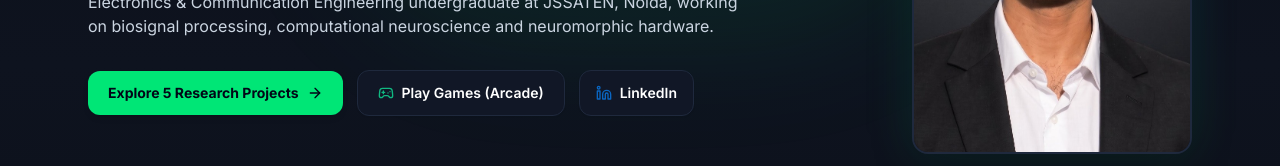
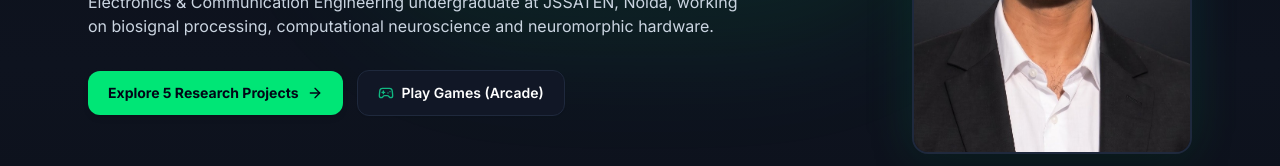
Before and after one commit to Mukesh-Yadav-4/Portfolio_Mukesh_Yadav, a Next.js app: page / in a window 1280 px wide. Shown: the part 362-528 px from the top of the page. Built offline with nearby package versions, Linux system fonts and the light colour scheme.

Commit message:
Remove LinkedIn button from hero banner CTAs while retaining in top navbar and footer

```diff
--- a/src/components/EcgHeroBanner.tsx
+++ b/src/components/EcgHeroBanner.tsx
@@ -1,7 +1,7 @@
 "use client";
 
 import React, { useEffect, useRef, useState } from "react";
-import { ArrowRight, Download, Github, Linkedin, Award, Activity, Gamepad2, ExternalLink, CheckCircle2 } from "lucide-react";
+import { ArrowRight, Download, Github, Award, Activity, Gamepad2, ExternalLink, CheckCircle2 } from "lucide-react";
 import wesadRawData from "@/data/wesad_ecg_samples.json";
 
 export default function EcgHeroBanner() {
@@ -247,16 +247,6 @@ export default function EcgHeroBanner() {
                 <Gamepad2 className="w-4 h-4 text-emerald-500" />
                 <span>Play Games (Arcade)</span>
               </a>
-              <a
-                href="https://www.linkedin.com/in/mukesh-yadav-4131563ba/"
-                target="_blank"
-                rel="noopener noreferrer"
-                className="inline-flex items-center gap-2 px-4 py-3 rounded-xl bg-white dark:bg-[#111726] hover:bg-blue-50 dark:hover:bg-blue-900/20 text-slate-800 dark:text-white hover:text-blue-600 dark:hover:text-blue-400 border border-slate-200 dark:border-[#1F293D] hover:border-blue-400/40 text-sm font-semibold transition-all shadow-sm"
-                title="Connect on LinkedIn"
-              >
-                <Linkedin className="w-4 h-4 text-[#0A66C2]" />
-                <span>LinkedIn</span>
-              </a>
             </div>
           </div>
 
```
